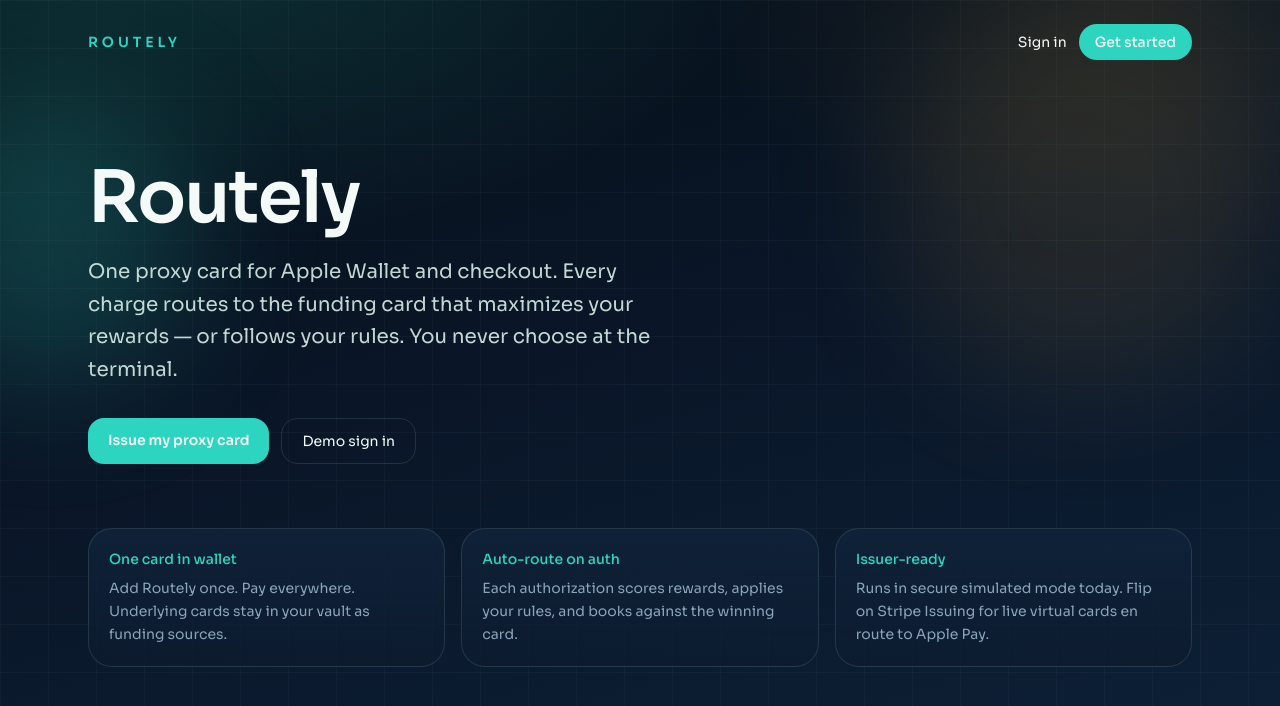
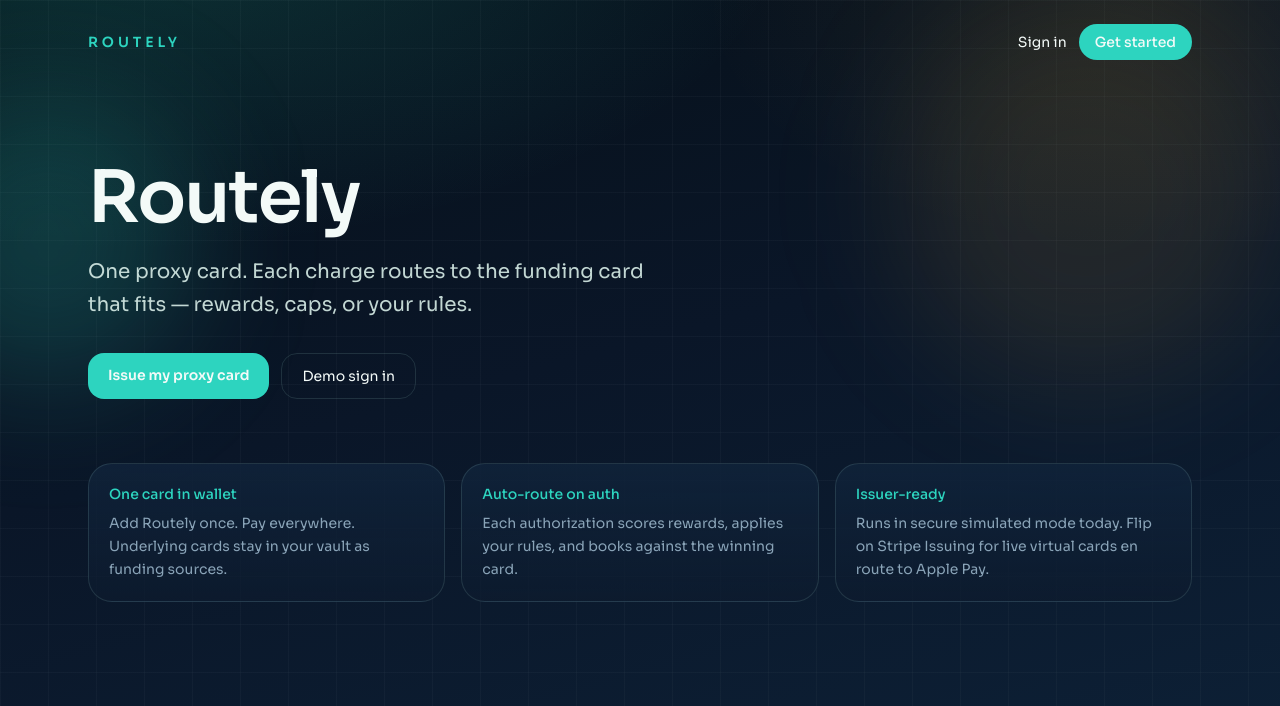
Before and after one commit to aprameyak/routely, a Next.js app: page / in a window 1280 px wide. Shown: the top 706 px of the page. Built offline with nearby package versions, Linux system fonts and the light colour scheme; no server answers.

Commit message:
Cut marketing copy from README and UI

```diff
--- a/src/app/(app)/wallet/page.tsx
+++ b/src/app/(app)/wallet/page.tsx
@@ -137,8 +137,8 @@
     <div className="mx-auto max-w-3xl">
       <PageHeader
         eyebrow="Your proxy card"
-        title="One card. Every purchase routed."
-        description="Simulated wallet provisioning for demos. Live Apple/Google Wallet needs an issuing partner or Stripe Issuing."
+        title="Proxy card"
+        description="Wallet provisioning is simulated unless Stripe Issuing is configured."
       />
 
       <div className="grid gap-6 lg:grid-cols-[1.1fr_0.9fr]">
--- a/src/app/layout.tsx
+++ b/src/app/layout.tsx
@@ -13,7 +13,7 @@
 });
 export const metadata: Metadata = {
     title: "Routely — One proxy card",
-    description: "Pay with one Routely card. Every charge routes to the funding card that maximizes your rewards.",
+    description: "Proxy card that routes each charge to the right funding card.",
     applicationName: "Routely",
     manifest: "/manifest.webmanifest",
     appleWebApp: {
--- a/src/app/page.tsx
+++ b/src/app/page.tsx
@@ -34,8 +34,8 @@
             Routely
           </h1>
           <p className="mt-6 max-w-xl text-lg md:text-xl text-mist/90 leading-relaxed">
-            One proxy card for Apple Wallet and checkout. Every charge routes to the funding card
-            that maximizes your rewards — or follows your rules. You never choose at the terminal.
+            One proxy card. Each charge routes to the funding card that fits —
+            rewards, caps, or your rules.
           </p>
           <div className="mt-8 flex flex-wrap gap-3 animate-rise-delay">
             <Link
```
Also changed, not shown: 1 other file (tests, documents, lock files or other folders).
